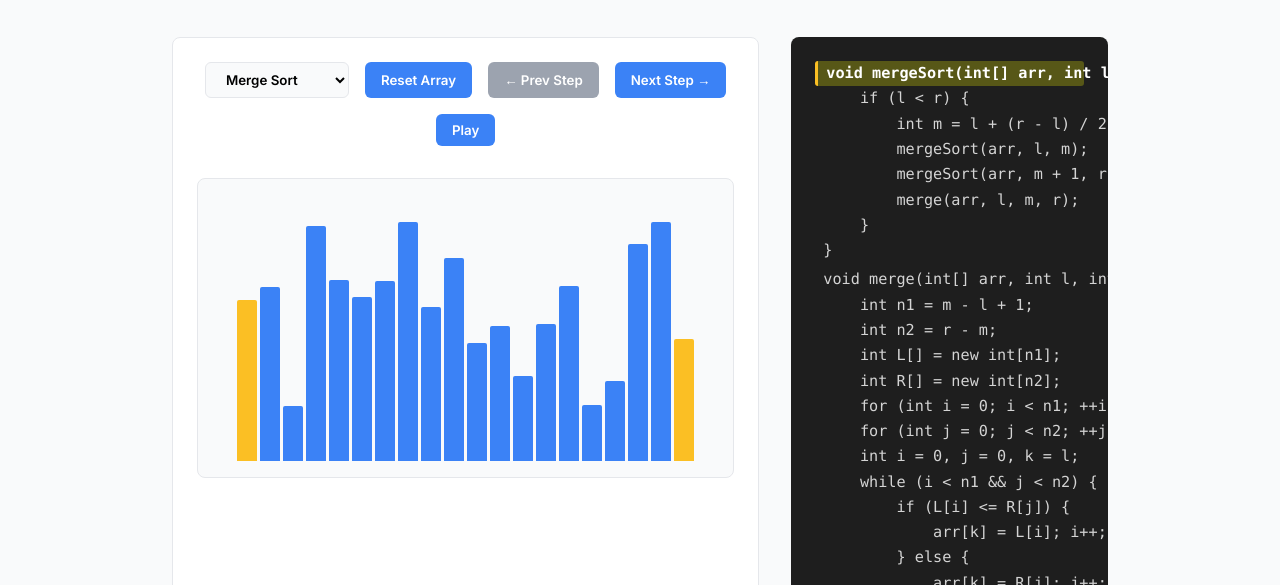
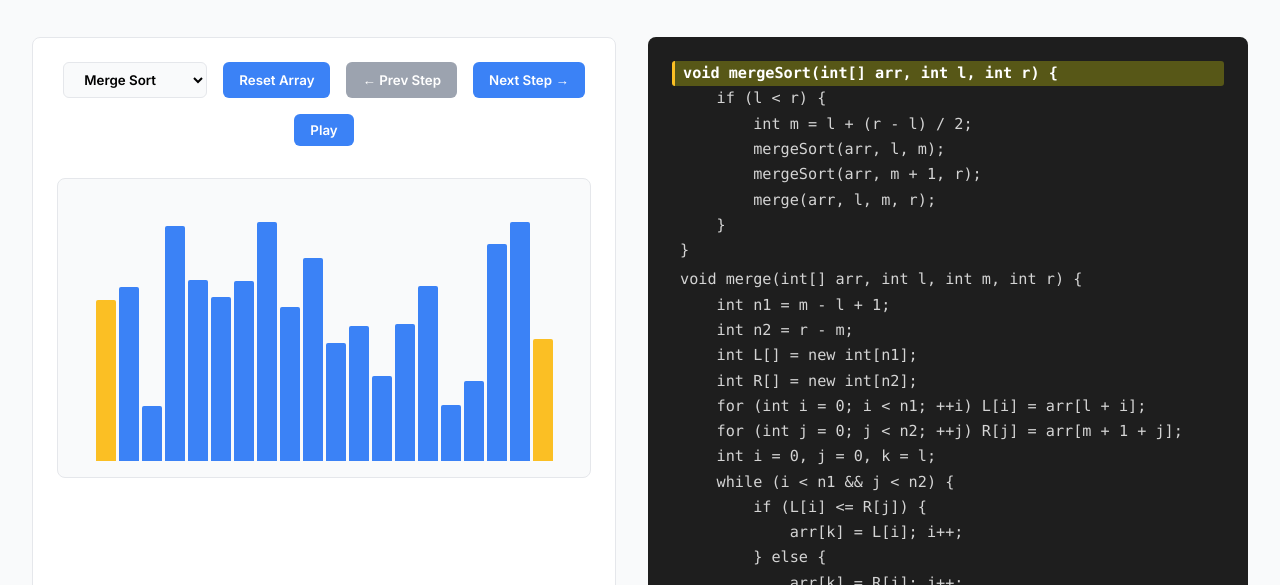
Before and after one commit to loyab1/CSIT212-Final-Project, a plain HTML site: page algorithm-visualizer.html in a window 1280 px wide. Shown: the part 215-800 px from the top of the page. Drawn offline with Linux system fonts and the light colour scheme.

Commit message:
Widen layout and code panel to prevent horizontal scroll

```diff
--- a/style.css
+++ b/style.css
@@ -64,7 +64,7 @@ body {
 /* Layout */
 .container {
     width: 100%;
-    max-width: 1000px;
+    max-width: 1400px;
     padding: 2rem;
     flex: 1;
 }
--- a/visualizer.css
+++ b/visualizer.css
@@ -19,13 +19,13 @@
 
 .code-panel {
     flex: 1;
-    min-width: 300px;
+    min-width: 600px;
     background-color: #1e1e1e;
     color: #d4d4d4;
     border-radius: 8px;
     padding: 1.5rem;
     font-family: 'Consolas', 'Courier New', monospace;
-    overflow-x: auto;
+    overflow-x: visible;
     font-size: 0.95rem;
     line-height: 1.4;
 }
```
